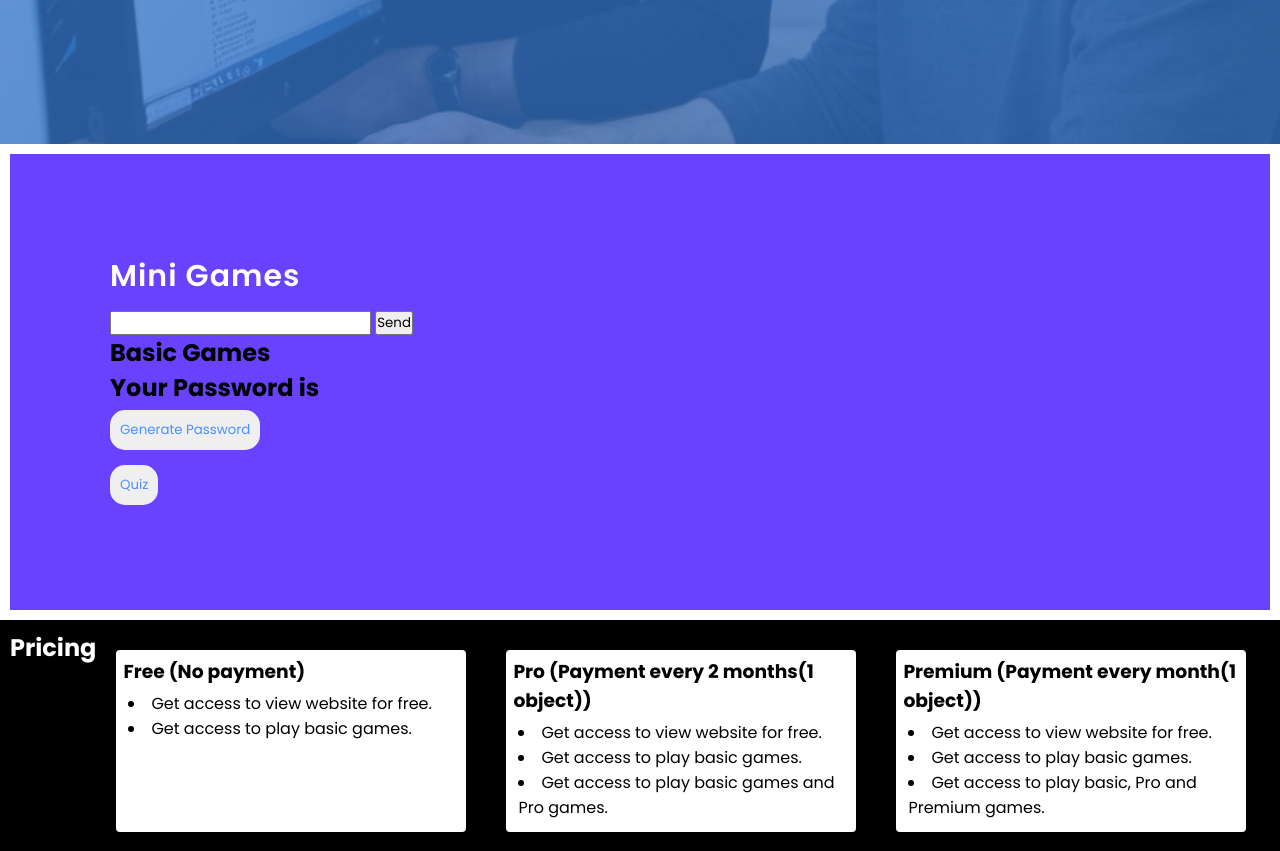
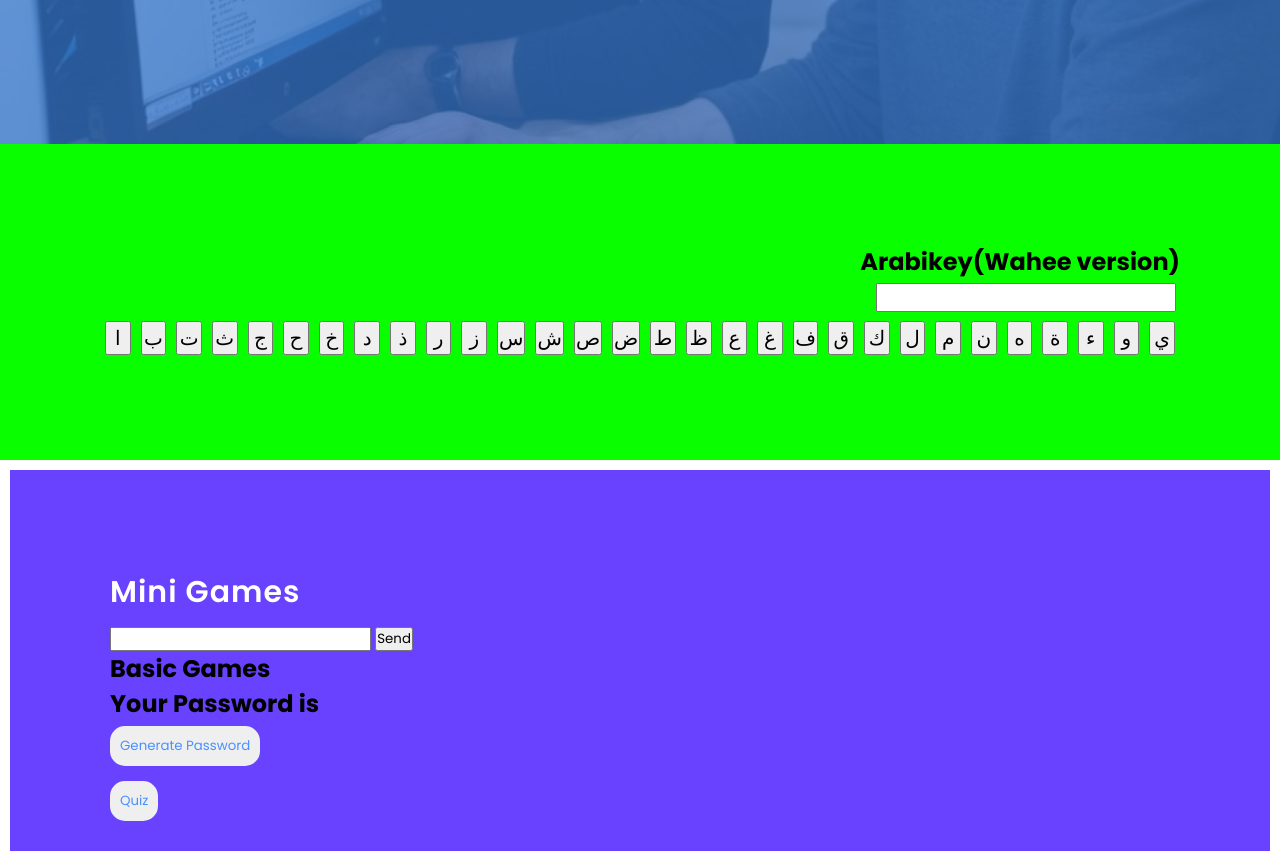
Before and after one commit to Wahee-aljabir/website, a plain HTML site: page index.html in a window 1280 px wide. Shown: the part 656-1507 px from the top of the page. Drawn offline with nearby package versions, Linux system fonts and the light colour scheme.

Commit message:
arabikey

```diff
--- a/index.html
+++ b/index.html
@@ -34,11 +34,48 @@
             design.</p>
         </div>
     </div>
+    <!-- Arabikey -->
+    <section class="arabikey">
+        <h1>Arabikey(Wahee version)</h1>
+        <input type="text" id="inputField">
+        <div id="arabicKeyboard">
+            <button onclick="addLetter('ا')">ا</button>
+            <button onclick="addLetter('ب')">ب</button>
+            <button onclick="addLetter('ت')">ت</button>
+            <button onclick="addLetter('ث')">ث</button>
+            <button onclick="addLetter('ج')">ج</button>
+            <button onclick="addLetter('ح')">ح</button>
+            <button onclick="addLetter('خ')">خ</button>
+            <button onclick="addLetter('د')">د</button>
+            <button onclick="addLetter('ذ')">ذ</button>
+            <button onclick="addLetter('ر')">ر</button>
+            <button onclick="addLetter('ز')">ز</button>
+            <button onclick="addLetter('س')">س</button>
+            <button onclick="addLetter('ش')">ش</button>
+            <button onclick="addLetter('ص')">ص</button>
+            <button onclick="addLetter('ض')">ض</button>
+            <button onclick="addLetter('ط')">ط</button>
+            <button onclick="addLetter('ظ')">ظ</button>
+            <button onclick="addLetter('ع')">ع</button>
+            <button onclick="addLetter('غ')">غ</button>
+            <button onclick="addLetter('ف')">ف</button>
+            <button onclick="addLetter('ق')">ق</button>
+            <button onclick="addLetter('ك')">ك</button>
+            <button onclick="addLetter('ل')">ل</button>
+            <button onclick="addLetter('م')">م</button>
+            <button onclick="addLetter('ن')">ن</button>
+            <button onclick="addLetter('ه')">ه</button>
+            <button onclick="addLetter('ة')">ة</button>
+            <button onclick="addLetter('ء')">ء</button>
+            <button onclick="addLetter('و')">و</button>
+            <button onclick="addLetter('ي')">ي</button>
+        </div>
+    </section>
     <!-- Games -->
     <section class="Games">
         <h2 class="heading">Mini Games</h2>
         <!-- Security -->
-        <input type="text" id="Security">
+        <input type="password" id="Security">
         <button class="SecuritySend">Send</button>
         <!-- Security -->
         <!-- Basic Games -->
--- a/script.js
+++ b/script.js
@@ -186,3 +186,8 @@ function createPassword() {
   console.log(randomAnswer4);
   document.getElementById("real").innerHTML =  randomAnswer1 + randomAnswer2 + randomAnswer3 + randomAnswer4;
 };
+// Function to add the clicked letter to the input field
+function addLetter(letter) {
+  document.getElementById('inputField').value += letter;
+  document.getElementById('typedLetters').innerText += letter;
+}
--- a/style.css
+++ b/style.css
@@ -84,6 +84,30 @@
     margin-left: 20px;
     margin-right: 20px;
     letter-spacing: 3px;
+}
+.arabikey
+{
+    background: #09ff00;
+    padding: 100px;
+    text-align: right;
+}
+#inputField
+{
+    margin: 4px;
+    font-size: 1em;
+    width: 300px;
+    text-align: right;
+}
+#arabicKeyboard
+{
+    display: flex;
+}
+
+#arabicKeyboard button
+{
+    margin: 5px;
+    font-size: 20px;
+    width: 30px;
 }
 .Games
 {
```
